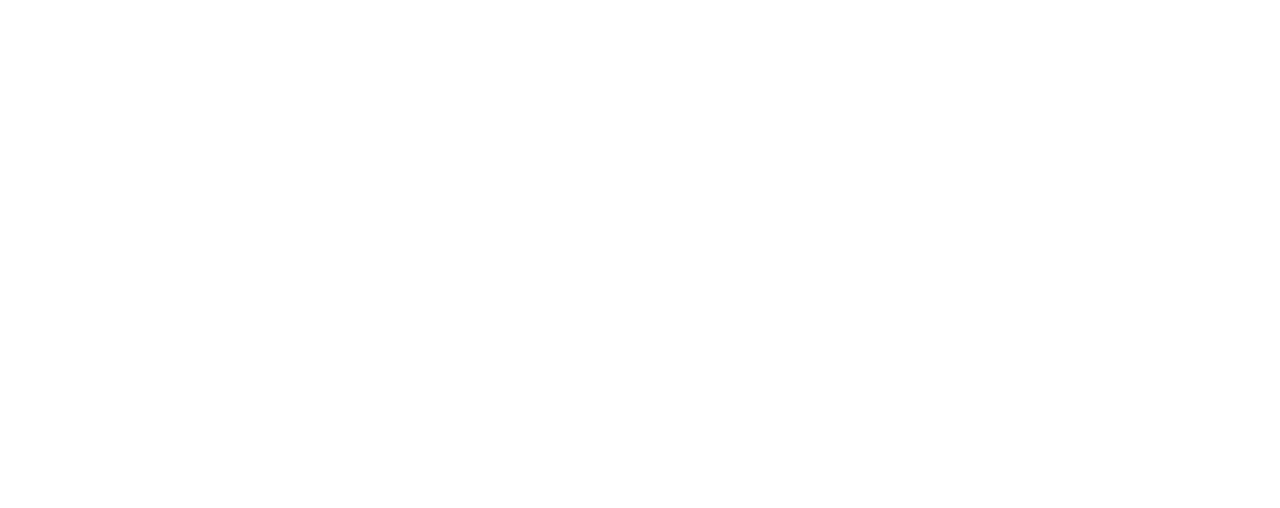
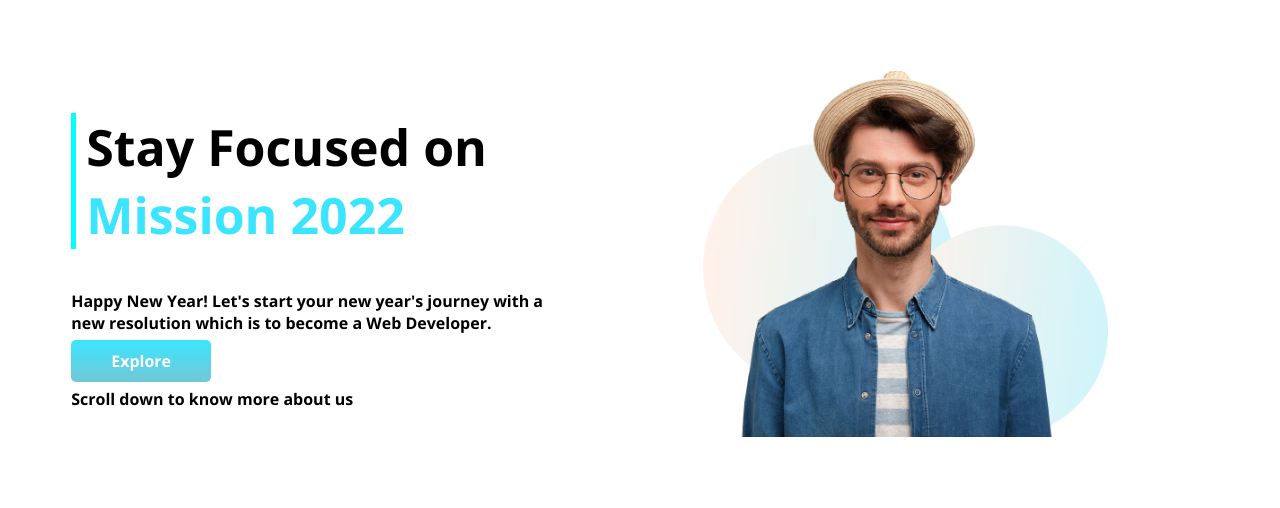
Before and after one commit to rakib099/first-assingnment, a plain HTML site: page index.html in a window 1280 px wide. Drawn offline with nearby package versions, Linux system fonts and the light colour scheme.

Commit message:
section-1 added

```diff
--- a/index.html
+++ b/index.html
@@ -1,13 +1,29 @@
 <!DOCTYPE html>
 <html lang="en">
+
 <head>
     <meta charset="UTF-8">
     <meta http-equiv="X-UA-Compatible" content="IE=edge">
     <meta name="viewport" content="width=device-width, initial-scale=1.0">
     <title>Mission 2022</title>
+    <link rel="preconnect" href="https://fonts.googleapis.com">
+    <link rel="preconnect" href="https://fonts.gstatic.com" crossorigin>
+    <link href="https://fonts.googleapis.com/css2?family=Open+Sans:wght@700&display=swap" rel="stylesheet">
     <link rel="stylesheet" href="style.css">
 </head>
+
 <body>
+    <section class="top-banner flexible-container">
+        <div class="half-width">
+            <h1 class="left-border">Stay Focused on <br><span class="h1-color">Mission 2022</span></h1>
+            <p>Happy New Year! Let's start your new year's journey with a new resolution which is to become a Web Developer.</p>
+            <a class="link-button" href="#" target="_blank">Explore</a>
+            <p>Scroll down to know more about us</p>
+        </div>
+        <div class="half-width">
+            <img src="images/person/person-4.png" alt="">
+        </div>
+    </section>
+</body>
 
-</body>
 </html>
--- a/style.css
+++ b/style.css
@@ -0,0 +1,39 @@
+body {
+    font-family: 'Open Sans', sans-serif;
+}
+
+h1{
+    font-size: 50px;
+}
+
+.h1-color{
+    color: #3ce5ff;
+}
+
+.half-width{
+    width: 50%;
+    padding: 5%;
+}
+
+.half-width img{
+    width: 80%;
+}
+
+.flexible-container{
+    display: flex;
+    margin-bottom: 150px;
+}
+
+.left-border{
+    border-left: 5px solid cyan;
+    padding-left: 2%;
+}
+
+.link-button{
+    text-decoration: none;
+    font-weight: 700;
+    background-image: linear-gradient(#3ce5ff, #72c7d5);
+    color: white;
+    padding: 10px 40px;
+    border-radius: 5px;
+}
```
